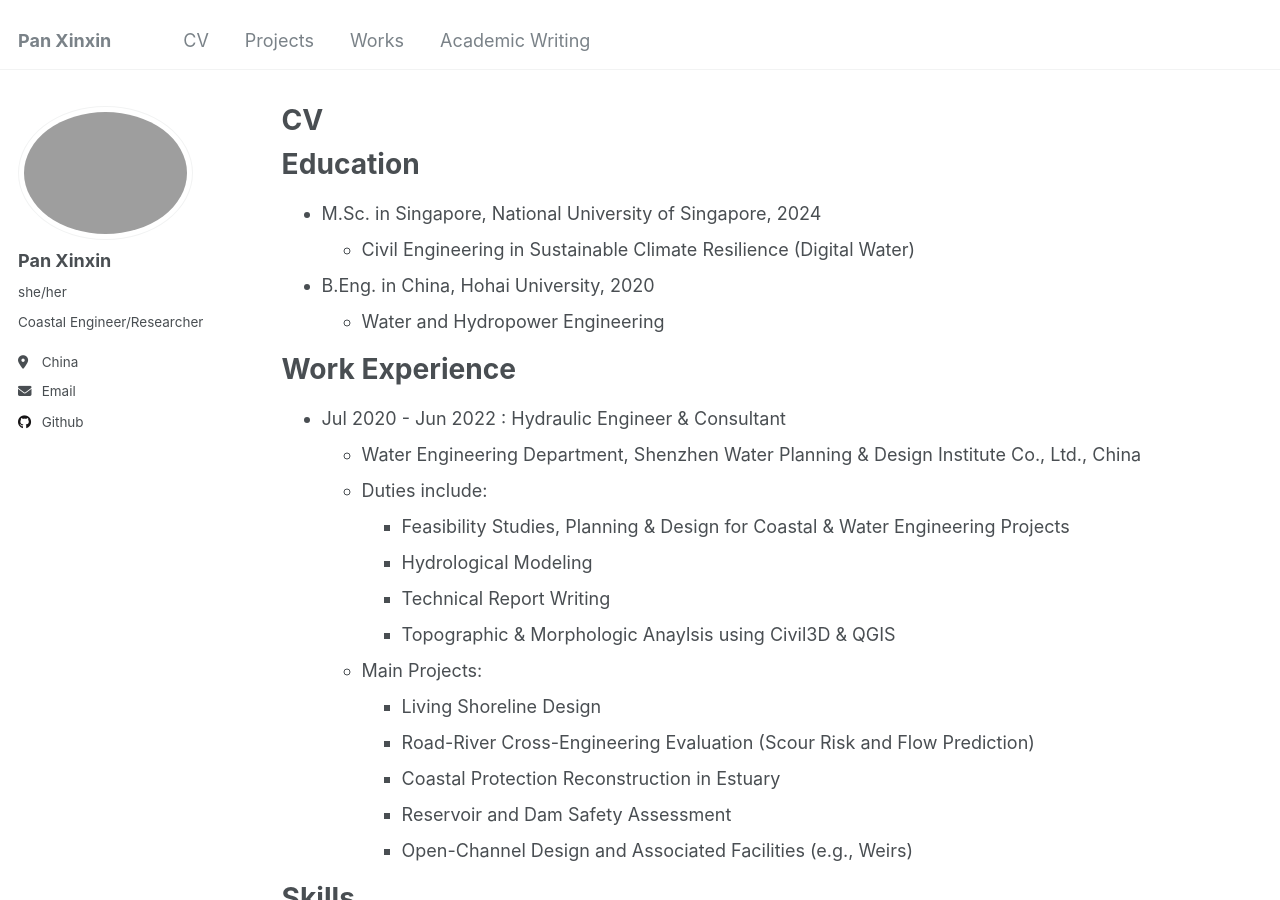
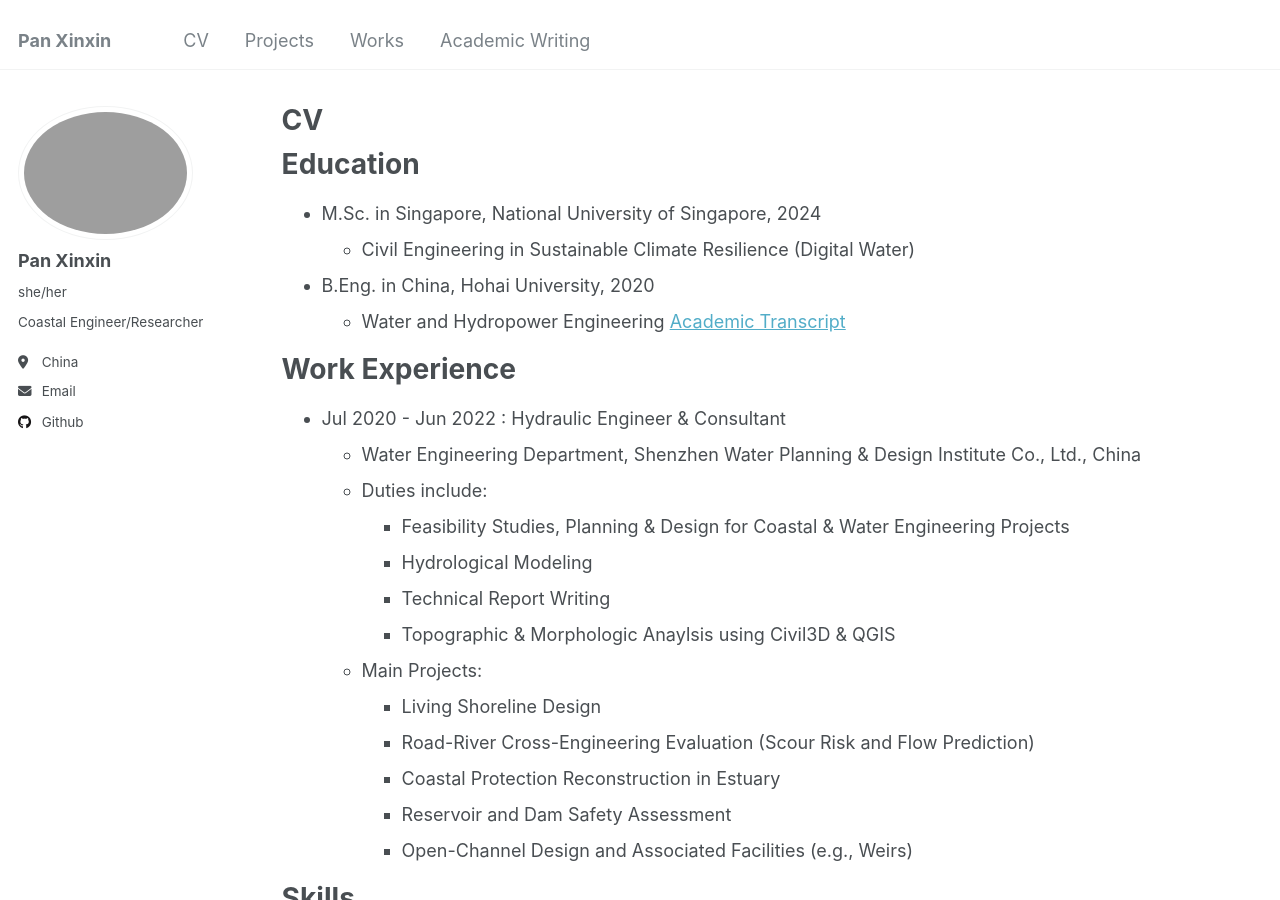
Before and after one commit to kingdaxing/kingdaxing.github.io, a Jekyll site: the page built from _pages/cv.md, in a window 1280 px wide and 900 px high. Built offline with Jekyll 4.4.1, drawn with Linux system fonts in a browser that asks for light colours.

Commit message:
Update cv.md

```diff
--- a/_pages/cv.md
+++ b/_pages/cv.md
@@ -15,6 +15,7 @@ Education
   * Civil Engineering in Sustainable Climate Resilience (Digital Water)
 * B.Eng. in China, Hohai University, 2020
   * Water and Hydropower Engineering
+[Academic Transcript](http://kingdaxing.github.io/files/Pan_MSc&BEng_Transcript_Certificate.pdf)
 
 Work Experience
 ======
```
